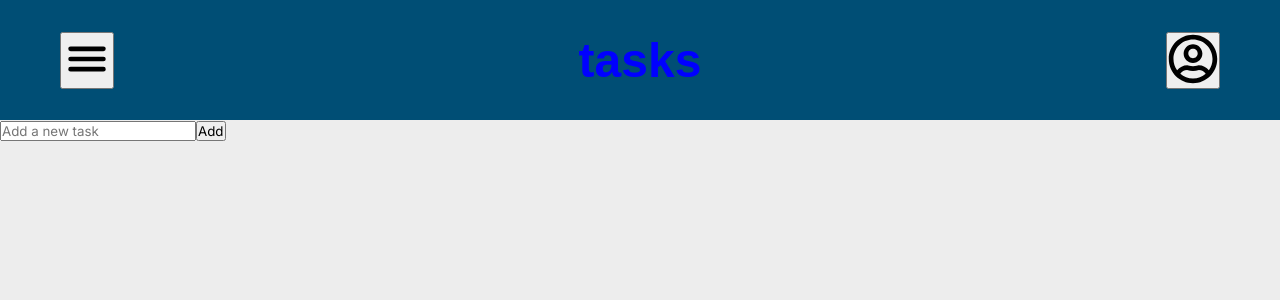
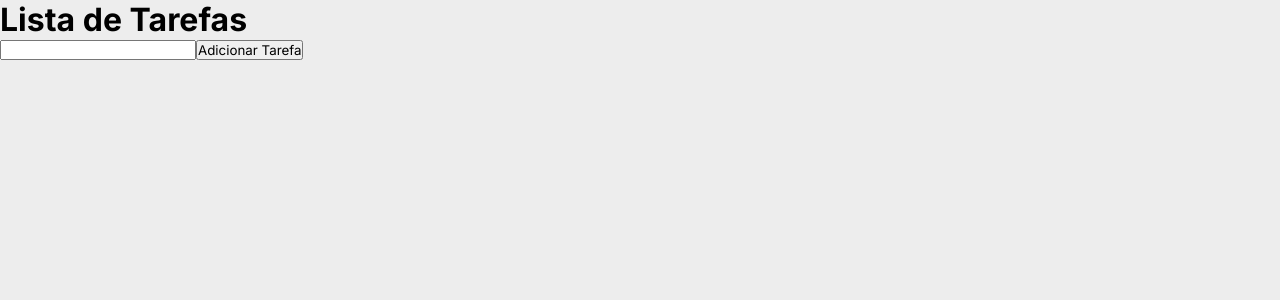
Before and after one commit to lz-junior/tasks, a React (Vite) app: page / in a window 1280 px wide. Shown: the top 300 px of the page. Built offline with nearby package versions, Linux system fonts and the light colour scheme; a web font is replaced by a local one.

Commit message:
test cod

```diff
--- /dev/null
+++ b/src/pages/Home/components/taskList.tsx
@@ -0,0 +1,18 @@
+// src/components/TaskList.tsx
+import React from 'react';
+
+interface TaskListProps {
+  tasks: string[];
+}
+
+const TaskList: React.FC<TaskListProps> = ({ tasks }) => {
+  return (
+    <ul>
+      {tasks.map((task, index)=> (
+        <li key={index}>{task}</li>
+      ))}
+    </ul>
+  );
+};
+
+export default TaskList;
--- a/src/pages/Home/index.tsx
+++ b/src/pages/Home/index.tsx
@@ -1,39 +1,76 @@
-import React from 'react';
-import Header from '../../components/Header';
-import { useState } from 'react';
-import './home.css';
-
-
-interface AddTaskFormProps {
-  onAddTask: (task: string)=> void;
-}
+// src/App.tsx
+import React, { useState } from 'react';
+import TaskList from './components/taskList.tsx';
 
 
 
-const Home: React.FC<AddTaskFormProps> = ({ onAddTask })=> {
-  const [task, setTask] = useState('');
+const Home: React.FC = ()=> {
+  const [tasks, setTasks] = useState<string[]>([]);
+  const [newTask, setNewTask] = useState<string>('');
 
-
-  const handleAddTask = ()=> {
-    if(task.trim() !== '') {
-      onAddTask(task);
-      setTask('');
+  const handleAddTask = () => {
+    if (newTask.trim() !== '') {
+      setTasks((prevTasks) => [...prevTasks, newTask]);
+      setNewTask('');
     }
-  }
-
+  };
 
   return (
     <div>
-      <Header/>
+      <h1>Lista de Tarefas</h1>
       <input
         type="text"
-        value={task}
-        onChange={(e)=> setTask(e.target.value)}
-        placeholder="Add a new task"
+        value={newTask}
+        onChange={(e) => setNewTask(e.target.value)}
       />
-      <button onClick={handleAddTask} >Add</button>
+      <button onClick={handleAddTask}>Adicionar Tarefa</button>
+      <TaskList tasks={tasks} />
     </div>
-  )
+  );
 };
 
 export default Home;
+
+
+
+
+
+// import React from 'react';
+// import Header from '../../components/Header';
+// import { useState } from 'react';
+// import './home.css';
+
+
+// interface AddTaskFormProps {
+//   onAddTask: (task: string)=> void;
+// }
+
+
+
+// const Home: React.FC<AddTaskFormProps> = ({ onAddTask })=> {
+//   const [task, setTask] = useState('');
+
+
+//   const handleAddTask = ()=> {
+//     if(task.trim() !== '') {
+//       onAddTask(task);
+//       setTask('');
+//     }
+//   }
+
+
+//   return (
+//     <div>
+//       <Header/>
+//       <input
+//         type="text"
+//         value={task}
+//         onChange={(e)=> setTask(e.target.value)}
+//         placeholder="Add a new task"
+//       />
+//       <button onClick={handleAddTask} >Add</button>
+//     </div>
+//   )
+// };
+
+// export default Home;
```
